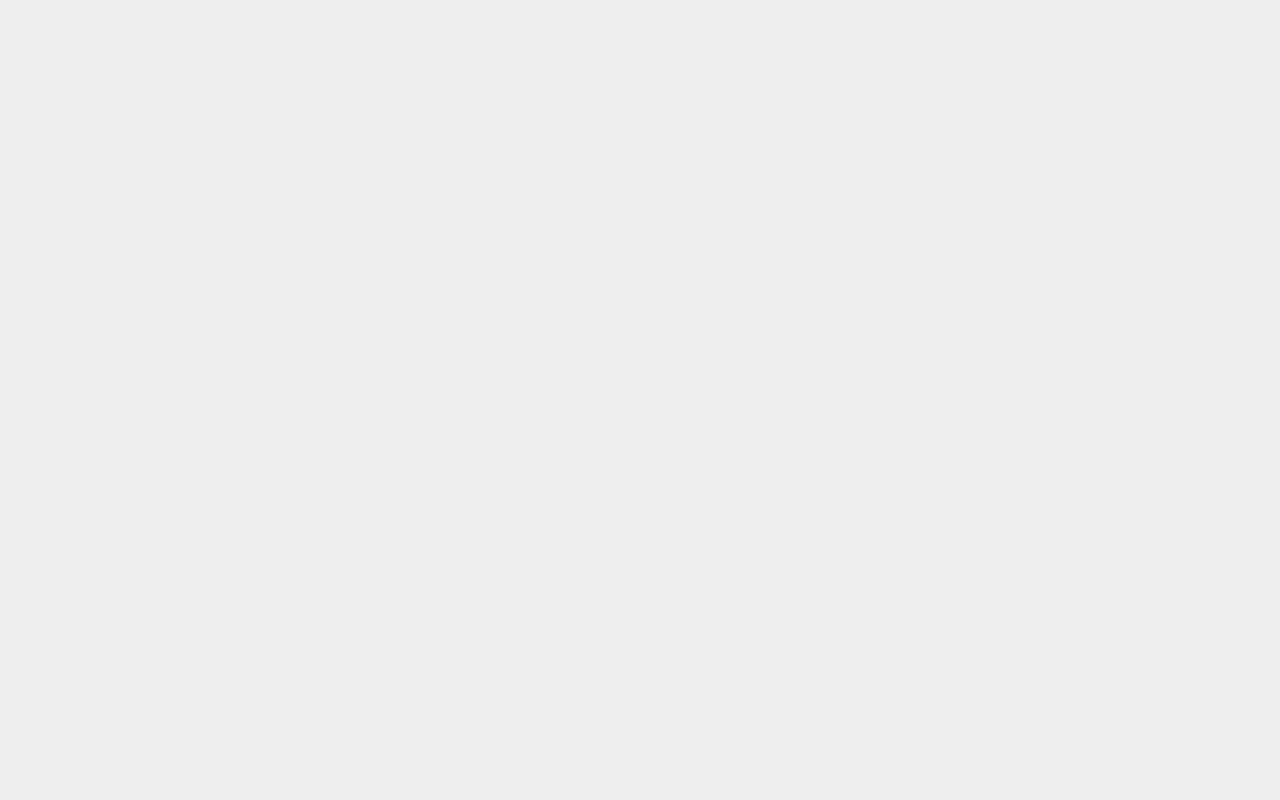
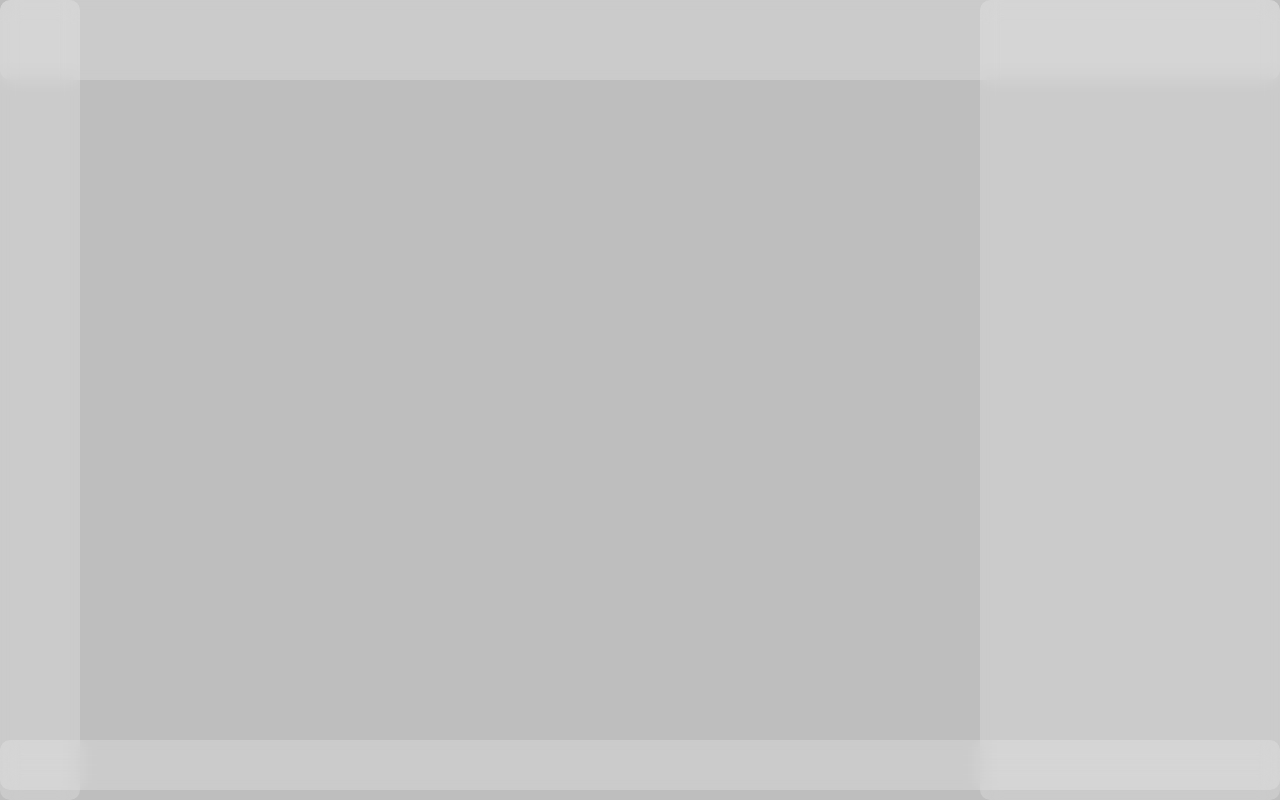
Before and after one commit to SuDeeParke/data_center_demo, a Vue app: page /test_interface in a window 1280 px wide. Built offline with nearby package versions, Linux system fonts and the light colour scheme.

Commit message:
feat： 增加交互界面

```diff
--- /dev/null
+++ b/src/layout/Interface.vue
@@ -0,0 +1,63 @@
+<template>
+  <div class="interface">
+    <section class="top"></section>
+    <section class="left"></section>
+    <section class="right"></section>
+    <section class="bottom"></section>
+  </div>
+</template>
+
+<script>
+export default {
+  name: 'Interface',
+};
+</script>
+
+<style lang="scss" scoped>
+.interface{
+  position: absolute;
+  top: 0;
+  left: 0;
+  width: 100%;
+  height: 100%;
+  background: rgba($color: #000000, $alpha: 0.2);
+  pointer-events: none;
+  section{
+    position: absolute;
+    display: flex;
+    justify-content: center;
+    align-items: center;
+    background: rgba($color: #ffffff, $alpha: 0.2);
+    backdrop-filter: blur(10px);
+    border-radius: 10px;
+    pointer-events: all;
+  }
+  section.top{
+    top: 0;
+    left: 0;
+    width: 100%;
+    height: 80px;
+    flex-direction: row;
+  }
+  section.left {
+    top: 0;
+    left: 0;
+    width: 80px;
+    height: 100%;
+    flex-direction: column;
+  }
+  section.right {
+    top: 0;
+    right: 0;
+    width: 300px;
+    height: 100%;
+  }
+  section.bottom{
+    bottom: 10px;
+    left: 0;
+    width: 100%;
+    height: 50px;
+  }
+}
+
+</style>
--- a/src/router/index.js
+++ b/src/router/index.js
@@ -15,6 +15,11 @@ const routes = [
     name: 'Home',
     component: () => import(/* webpackChunkName: "about" */ '../views/Home.vue'),
   },
+  {
+    path: '/test_interface',
+    name: 'TestInterface',
+    component: () => import(/* webpackChunkName: "about" */ '../layout/Interface.vue'),
+  },
 ];
 
 const router = new VueRouter({
```
